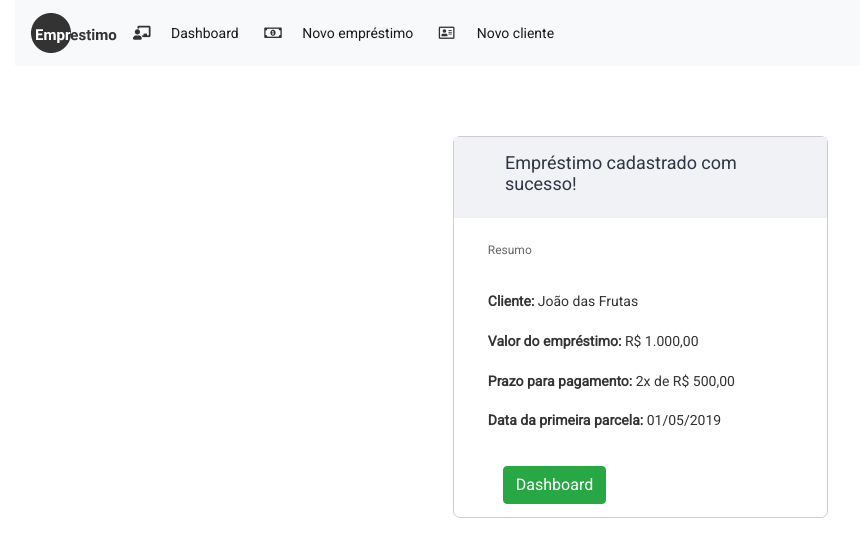
After one commit to MatheusGoncalvs/sistema-emprestimo, a PHP site: page /encerramentoNovoEmprestimo.html in a window 1280 px wide. The commit adds this page. Shown: the top 557 px of the page, without its empty margins (0-860 px from the left). Run offline with PHP 8.4, Linux system fonts and the light colour scheme; some libraries are stand-ins or nearby versions.

Commit message:
Final primeira etapa do Frontend
+Cadastrar novo cliente
+Dashboard
+Efetuar novo empréstimo

```diff
--- a/css/main.css
+++ b/css/main.css
@@ -78,3 +78,8 @@ input, input::after, input:focus{
 .modal-header {
     background-color: #f1f2f6;
 }
+
+.input-padding-resumo{
+    margin-right: 10px;
+    padding: 15px 0 0 10%;
+}
--- /dev/null
+++ b/encerramentoNovoEmprestimo.html
@@ -0,0 +1,108 @@
+<!DOCTYPE html>
+<html>
+
+<head>
+    <title>Sistema de empréstimo</title>
+    <!--Meta tags-->
+    <meta charset="utf-8" />
+    <meta name="viewport" content="width=device-width, initial-scale=1, shrink-to-fit=no">
+    <!--Fonts-->
+    <link rel="dns-prefetch" href="//fonts.googleapis.com">
+    <link href="https://fonts.googleapis.com/css?family=Roboto" rel="stylesheet">
+    <link rel="stylesheet" href="https://use.fontawesome.com/releases/v5.8.2/css/all.css"
+        integrity="sha384-oS3vJWv+0UjzBfQzYUhtDYW+Pj2yciDJxpsK1OYPAYjqT085Qq/1cq5FLXAZQ7Ay" crossorigin="anonymous">
+    <!--Styles-->
+    <link rel="stylesheet" href="https://stackpath.bootstrapcdn.com/bootstrap/4.1.3/css/bootstrap.min.css"
+        integrity="sha384-MCw98/SFnGE8fJT3GXwEOngsV7Zt27NXFoaoApmYm81iuXoPkFOJwJ8ERdknLPMO" crossorigin="anonymous">
+    <link rel="stylesheet" type="text/css" href="css/main.css">
+</head>
+
+<body>
+    <div class="container-fluid">
+        <!--Navbar-->
+        <nav class="navbar navbar-expand-lg navbar-light bg-light">
+            <a class="navbar-brand" href="shared/layout.html"><img src="imgs/brand.png"></a>
+            <button class="navbar-toggler" type="button" data-toggle="collapse" data-target="#navbarNavAltMarkup"
+                aria-controls="navbarNavAltMarkup" aria-expanded="false" aria-label="Toggle navigation">
+                <span class="navbar-toggler-icon"></span>
+            </button>
+            <div class="collapse navbar-collapse" id="navbarNavAltMarkup">
+                <div class="navbar-nav">
+                    <div class="row align-items-center">
+                        <div class="col-1">
+                            <i class="fas fa-chalkboard-teacher"></i>
+                        </div>
+                        <div class="col-7">
+                            <a class="nav-item nav-link active" href="shared/layout.html">Dashboard <span
+                                    class="sr-only">(current)</span></a>
+                        </div>
+                    </div>
+                    <div class="row align-items-center">
+                        <div class="col-1">
+                            <i class="far fa-money-bill-alt"></i>
+                        </div>
+                        <div class="col-10">
+                            <a class="nav-item nav-link active" href="">Novo empréstimo</a>
+                        </div>
+                    </div>
+                    <div class="row align-items-center">
+                        <div class="col-1">
+                            <i class="far fa-address-card"></i>
+                        </div>
+                        <div class="col-9">
+                            <a class="nav-item nav-link active" href="../cadastrarNovoCliente.html">Novo cliente</a>
+                        </div>
+                    </div>
+                </div>
+            </div>
+        </nav>
+        <!--section-->
+        <!--Content-->
+        <form action="shared/layout.html" method="">
+            <div class="row justify-content-center linha-main-login">
+                <div class="col-sm-4 blocos-pagina-principal">
+                    <div class="row titulo-bloco">
+                        <h1>Empréstimo cadastrado com sucesso!</h1>
+                    </div>
+                    <div class="form-group">
+                        <div class="row centro-bloco padding-top">
+                            <h2>Resumo</h2>
+                        </div>
+                        <div class="row input-padding-resumo">
+                            <h3><strong>Cliente: </strong>João das Frutas</h3>
+                        </div>
+                        <div class="row input-padding-resumo">
+                            <h3><strong>Valor do empréstimo: </strong>R$ 1.000,00</h3>
+                        </div>
+                        <div class="row input-padding-resumo">
+                            <h3><strong>Prazo para pagamento: </strong>2x de R$ 500,00</h3>
+                        </div>
+                        <div class="row input-padding-resumo">
+                            <h3><strong>Data da primeira parcela: </strong>01/05/2019</h3>
+                        </div>
+                    </div>
+                    <div class="row centro-bloco">
+                        <div class="col-4">
+                            <input type="submit" class="btn btn-success" value="Dashboard">
+                        </div>
+                    </div>
+                </div>
+            </div>
+        </form>
+    </div>
+    </div>
+
+    <!--Js scripts-->
+    <link rel="stylesheet" type="text/javascript" href="js/main.js">
+    <script src="https://code.jquery.com/jquery-3.3.1.slim.min.js"
+        integrity="sha384-q8i/X+965DzO0rT7abK41JStQIAqVgRVzpbzo5smXKp4YfRvH+8abtTE1Pi6jizo"
+        crossorigin="anonymous"></script>
+    <script src="https://cdnjs.cloudflare.com/ajax/libs/popper.js/1.14.7/umd/popper.min.js"
+        integrity="sha384-UO2eT0CpHqdSJQ6hJty5KVphtPhzWj9WO1clHTMGa3JDZwrnQq4sF86dIHNDz0W1"
+        crossorigin="anonymous"></script>
+    <script src="https://stackpath.bootstrapcdn.com/bootstrap/4.3.1/js/bootstrap.min.js"
+        integrity="sha384-JjSmVgyd0p3pXB1rRibZUAYoIIy6OrQ6VrjIEaFf/nJGzIxFDsf4x0xIM+B07jRM"
+        crossorigin="anonymous"></script>
+</body>
+
+</html>
--- a/novoEmprestimo.html
+++ b/novoEmprestimo.html
@@ -58,7 +58,7 @@
         </nav>
         <!--section-->
         <!--Content-->
-        <form action="shared/layout.html" method="">
+        <form action="valorNovoEmprestimo.html" method="">
             <div class="row justify-content-center linha-main-login">
                 <div class="col-sm-4 blocos-pagina-principal">
                     <div class="row titulo-bloco">
```
Also changed, not shown: entradaNovoEmprestimo.html (added, +102 -0 lines), prazoNovoEmprestimo.html (added, +103 -0 lines), valorNovoEmprestimo.html (added, +103 -0 lines).
